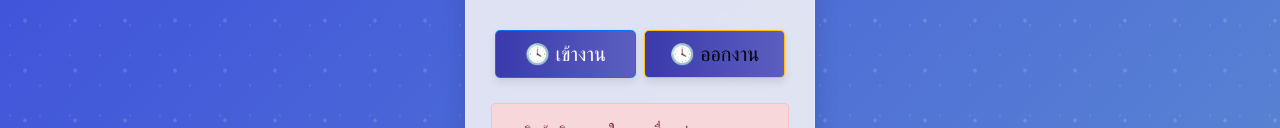
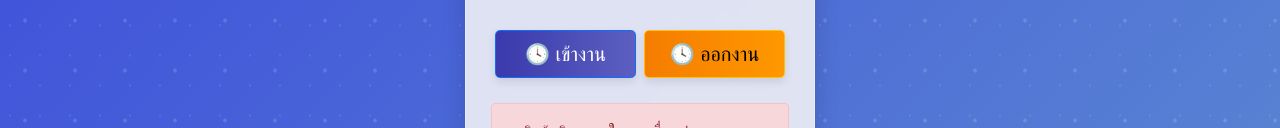
Before and after one commit to songphoh/time-tracker-app, a website: page public/index.html in a window 1280 px wide. Shown: the part 542-670 px from the top of the page. Drawn offline with nearby package versions, Linux system fonts and the light colour scheme; no server answers; a web font is replaced by a local one.

Commit message:
Update style.css

```diff
--- a/public/css/style.css
+++ b/public/css/style.css
@@ -347,13 +347,13 @@ button, input[type="submit"], input[type="button"] {
 }
 
 /* ปุ่ม Clock In */
-button:nth-of-type(1), input[type="submit"]:nth-of-type(1), input[type="button"]:nth-of-type(1) {
-   background: linear-gradient(to right, hsl(240.92deg 50% 45%), #5c5fc0);
+#clockin {
+    background: linear-gradient(to right, hsl(240.92deg 50% 45%), #5c5fc0) !important;
 }
 
 /* ปุ่ม Clock Out */
-button:nth-of-type(2), input[type="submit"]:nth-of-type(2), input[type="button"]:nth-of-type(2) {
-  background: linear-gradient(to right, #f57c00, #ff9800);
+#clockout {
+    background: linear-gradient(to right, #f57c00, #ff9800) !important;
 }
 
 button:hover, input[type="submit"]:hover, input[type="button"]:hover {
```
